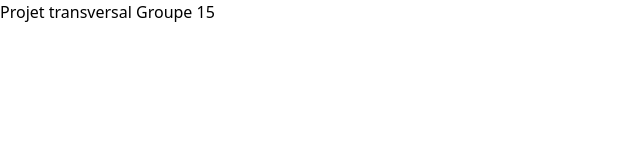
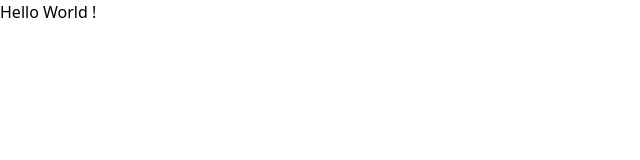
Before and after one commit to Mahmoud-dahir/charity-cinema-platform, a Next.js app in the folder frontend/: page / in a window 1280 px wide. Shown: the top 160 px of the page, without its empty margins (0-640 px from the left). Built offline with nearby package versions, Linux system fonts and the light colour scheme.

Commit message:
feat: test du pipeline avec un hello world

```diff
--- a/frontend/src/app/page.tsx
+++ b/frontend/src/app/page.tsx
@@ -1,7 +1,7 @@
 export default function Home() {
   return (
     <main>
-      <div>Projet transversal Groupe 15</div>
+      <div>Hello World !</div>
     </main>
   );
 }
```
